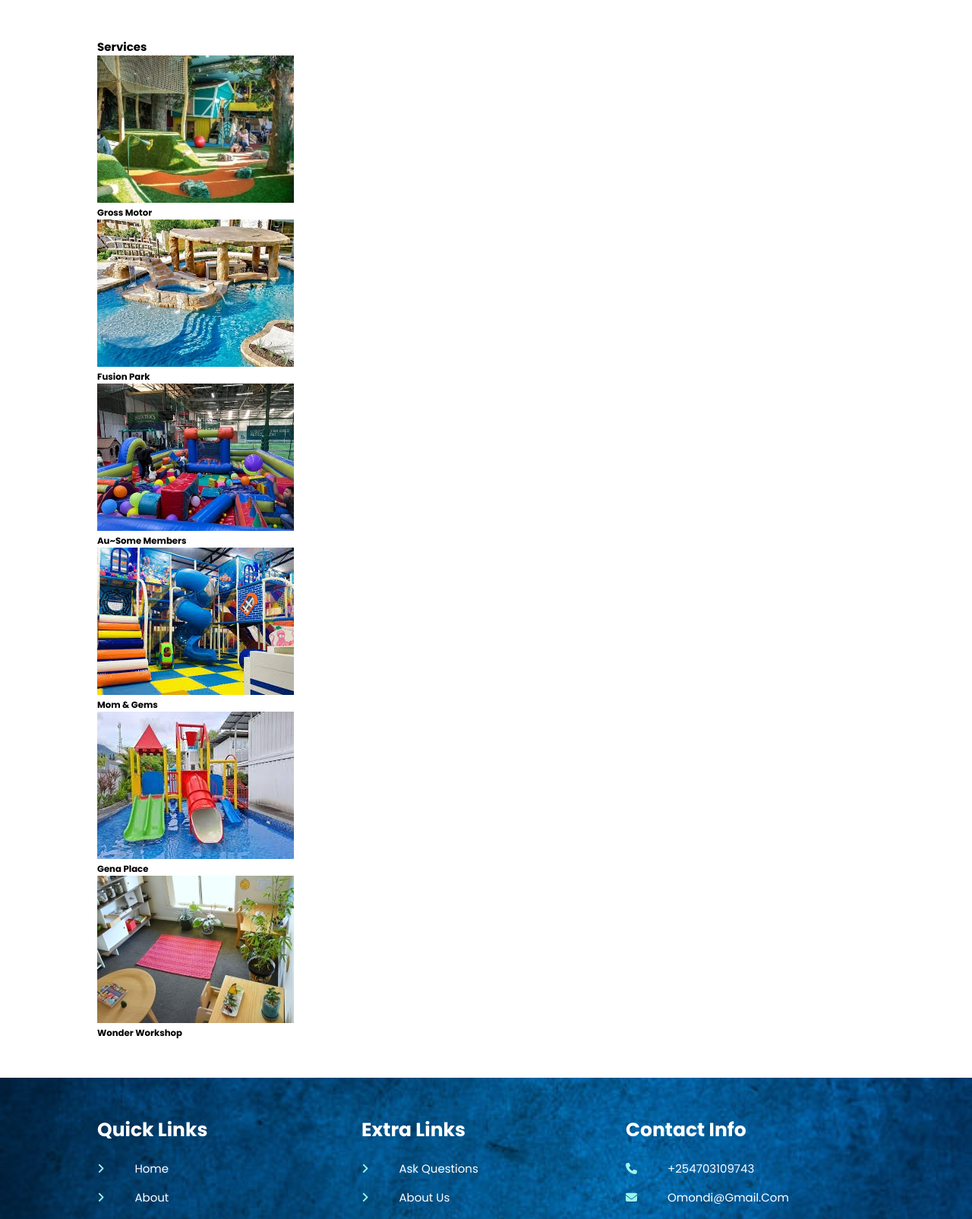
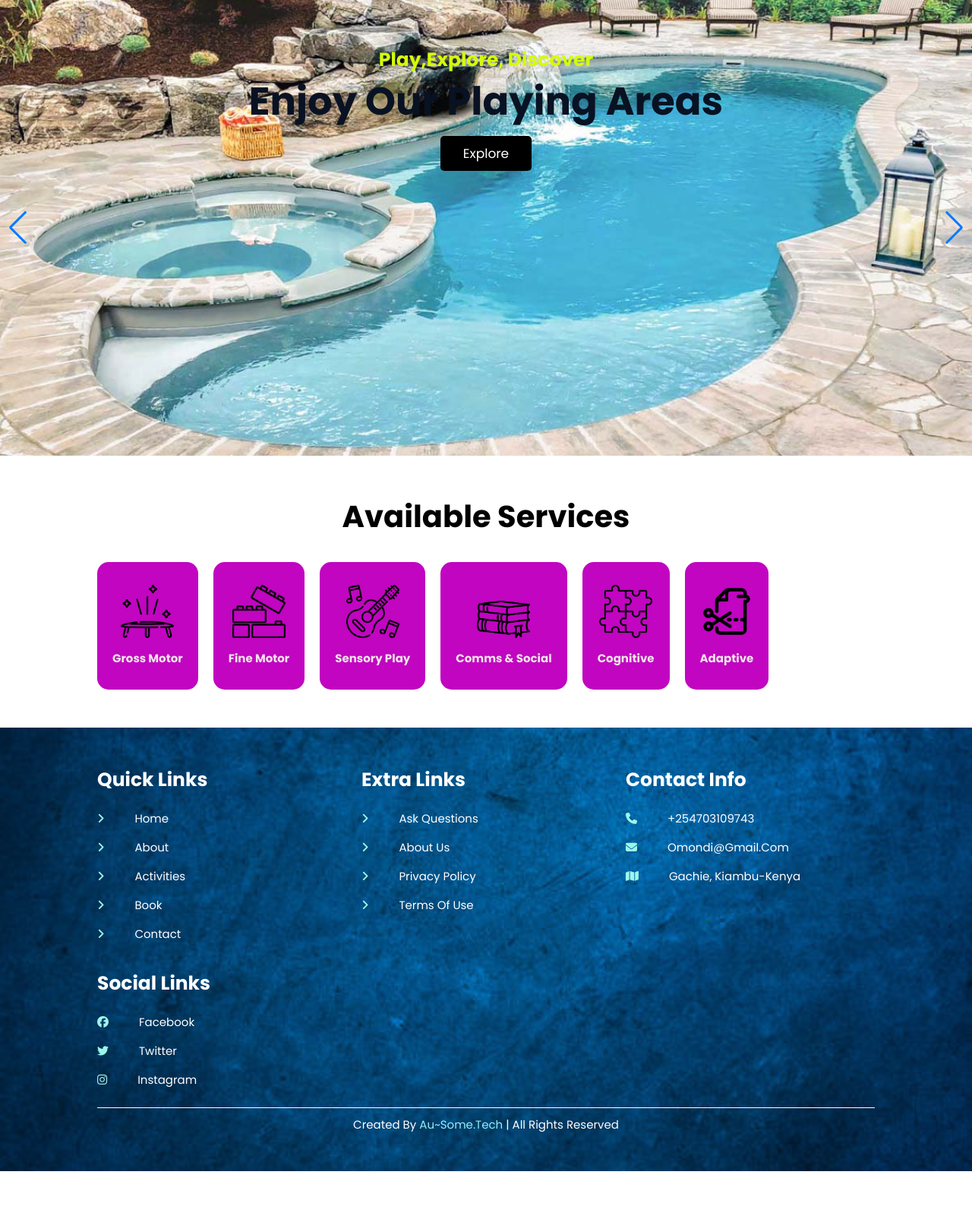
Before and after one commit to ritaOmondi/My_Portfolio-project, a PHP site: page / in a window 1280 px wide. Shown: the part 78-1683 px from the top of the page at 76% size. After the commit the page ends 1620 px from the top, so only its background shows below. Run offline with PHP 8.4, Linux system fonts and the light colour scheme.

Commit message:
editing homepage

```diff
--- a/portfolio/css/styles.css
+++ b/portfolio/css/styles.css
@@ -34,9 +34,29 @@ html::-webkit-scrollbar-thumb{
     background-color: var(--main-color);
 }
 section{
-
     padding: 5rem 10%;
 }
+.btn{
+    display: inline-block;
+    background-color: black;
+    margin-top: 1rem;
+    color: white;
+    font-size: 1.7rem;
+    padding: 1rem 3rem;
+    cursor: pointer;
+    border-radius: 5px;
+}
+.btn:hover{
+    background: purple;
+
+}
+.heading-title{
+    text-align: center;
+    margin-bottom: 3rem;
+    font-size: 4rem;
+    text-transform: capitalize;
+    color: black;
+    }
 .header{
     position:sticky;
     top:0;
@@ -69,13 +89,63 @@ background-color: rgb(154, 237, 245);
     color: black;
     display: none;
 }
-.service .box-container{
+/*homepage styling*/
+.home{
+    padding: 0;
+}
+.home .slide{
+    text-align: center;
+    padding: 2rem;
+    display: flex;
+    justify-content: center;
+    background-size: cover !important;
+    background-position: center !important;
+    min-height: 60rem;
+}
+.home .slide .content{
+   width: 85rem;
+}
+.home .slide .content span{
+    display:block;
+    font-size: 2.5rem;
+    color: rgb(214, 251, 9);
+    padding-top: 4rem;
+    font-weight: bold;
+}
+.home .slide .content h3{
+    font-size: 4vw;
+    color: rgb(9, 18, 35);
+    text-decoration: uppercase;
+    line-height: 1;
+    text-shadow: var(--text-shadow);
+    padding: 1rem 0;
+}
+
+
+.services .box-container{
     display: flex;
     grid-template-columns: repeat(auto-fit,minimax(16rem, 1fr));
-    gap: 1.5rem;
+    gap: 2rem;
+}
+.services .box-container .box{
+    padding: 3rem 2rem;
+    text-align: center;
+    background: rgb(193, 5, 193);
+    border-radius: 15px;
+}
+.services .box-container .box h3{
+    color: #f0e6e6;
+    font-size: 1.5rem;
+    padding-top: 1rem;
+}
+.services .box-container .box:hover{
+    background: rgb(215, 238, 40);
+}
+.services .box-container .box img{
+    height: 7rem;
 }
 
-/**/
+
 /*styling footer*/
 .footer{
 background: url(./blue.jpg) no-repeat;
@@ -195,5 +265,8 @@ background-position: center;
     html{
         font-size: 50%;
     }
+    .heading-title{
+        font-size: 3.5rem;
+    }
 
 }
--- a/portfolio/index.html
+++ b/portfolio/index.html
@@ -29,33 +29,65 @@
     <div id = "menu-btn" class="fas fa-bars"></div>
 </section>
   <!--header section ends-->
+  <!--home section starts-->
+  <section class="home">
+    <div class="swiper home-slider">
+        <div class="swiper-wrapper">
+            <div class="swiper-slide slide" style="background: url(img/pool.jpg) no-repeat">
+                <div class="content">
+                    <span>play,explore, discover</span>
+                    <h3>Enjoy our playing areas</h3>
+                    <a href="activity.html" class="btn">Explore</a>
+                </div>
+            </div>
+            <div class="swiper-slide slide" style="background: url(img/pic3.jpg) no-repeat">
+                <div class="content">
+                    <span>play,explore, discover</span>
+                    <h3>fun playing areas</h3>
+                    <a href="activity.html" class="btn">Explore</a>
+                </div>
+            </div>
+            <div class="swiper-slide slide" style="background: url(img/pic5.jpg)no-repeat">
+                <div class="content">
+                    <span>play,explore, discover</span>
+                    <h3>outdoor activities</h3>
+                    <a href="activity.html" class="btn">Explore</a>
+                </div>
+            </div>
+        </div>
+        <div class="swiper-button-next"></div>
+        <div class="swiper-button-prev"></div>
+    </div>
+
+  </section>
+  <!--home section ends-->
   <!--Activities Section starts-->
   <section class="services">
-    <h1 class="heading-title">Services</h1>
+    <h1 class="heading-title">Available Services</h1>
     <div class="box-container">
         <div class="box">
-            <img src="img/pic1.jpg" alt="">
+            <img src="icon/trampoline.png" alt="">
             <h3>Gross Motor</h3>
         </div>
         <div class="box">
-            <img src="img/pic6.jpg" alt="">
-            <h3>Fusion Park</h3>
+            <img src="icon/construction.png" alt="">
+            <h3>Fine Motor</h3>
         </div>
         <div class="box">
-            <img src="img/pic3.jpg" alt="">
-            <h3>Au~some Members</h3>
+            <img src="icon/guitar.png" alt="">
+            <h3>Sensory Play </h3>
+        </div>
+    <div class="box">
+            <img src="icon/book (2).png" alt="">
+            <h3>Comms & Social</h3>
         </div>
         <div class="box">
-            <img src="img/pic4.jpg" alt="">
-            <h3>Mom & Gems</h3>
+            <img src="icon/puzzle (1).png" alt="">
+            <h3> cognitive</h3>
         </div>
         <div class="box">
-            <img src="img/pic5.jpg" alt="">
-            <h3> Gena Place</h3>
-        </div>
-        <div class="box">
-            <img src="img/pic7.jpg" alt="">
-            <h3> Wonder Workshop</h3>
+            <img src="icon/cut (1).png" alt="">
+            <h3> Adaptive</h3>
         </div>
     </div>
 
--- a/portfolio/js/scripts.js
+++ b/portfolio/js/scripts.js
@@ -8,4 +8,11 @@ menu.onclick = () =>{
 window.onscroll =()=>{
     menu.classList.remove('fa-times');
     navbar.classList.remove('active');
-}
+};
+var swiper = new Swiper(".home-slider",{
+    loop:true,
+    navigation:{
+        nextE1: ".swiper-button-next",
+        prevE1: ".swiper-button-prev",
+    },
+});
```
Also changed, not shown: portfolio/icon/book (2).png (added), portfolio/icon/construction.png (added), portfolio/icon/cut (1).png (added), portfolio/icon/guitar.png (added), portfolio/icon/puzzle (1).png (added), portfolio/icon/trampoline.png (added), portfolio/img/hom1.png (added), portfolio/img/hom2.jpg (added), portfolio/img/home.png (added), portfolio/img/mount.jpg (added), portfolio/img/pool.jpg (added).
